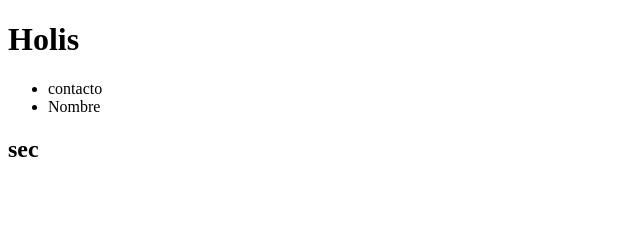
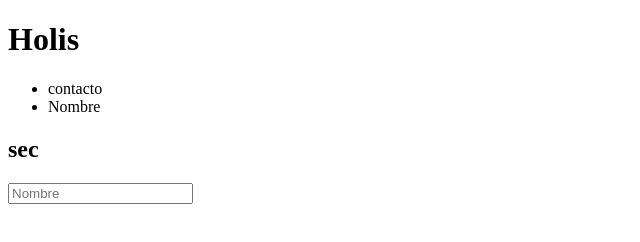
Before and after one commit to joacoalonso1/mi-primer-git, a plain HTML site: page index.html in a window 1280 px wide. Shown: the whole page, without its empty margins (0-640 px from the left). Drawn offline with Linux system fonts and the light colour scheme.

Commit message:
agregue un form

```diff
--- a/index.html
+++ b/index.html
@@ -13,5 +13,8 @@
     <section>
       <h2>sec</h2>
     </section>
+    <form>
+      <input type="text" placeholder="Nombre" />
+    </form>
   </body>
 </html>
```
